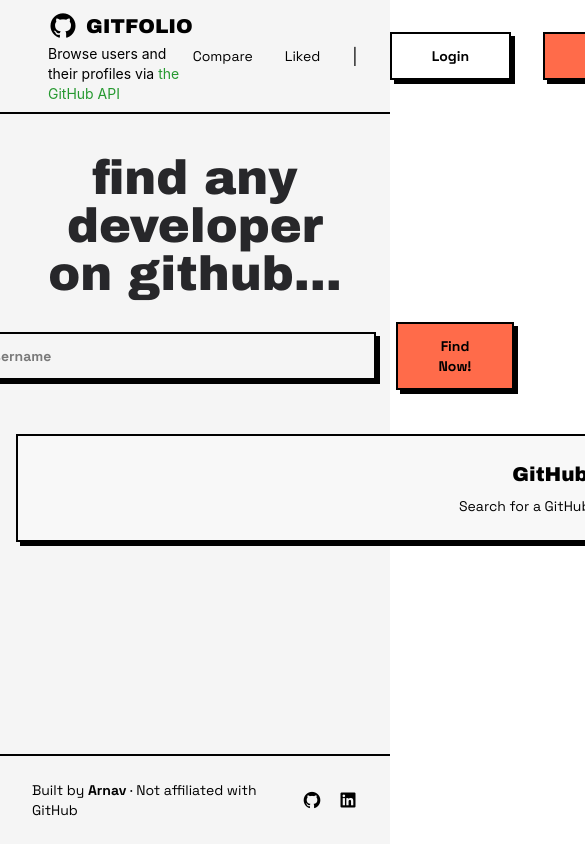
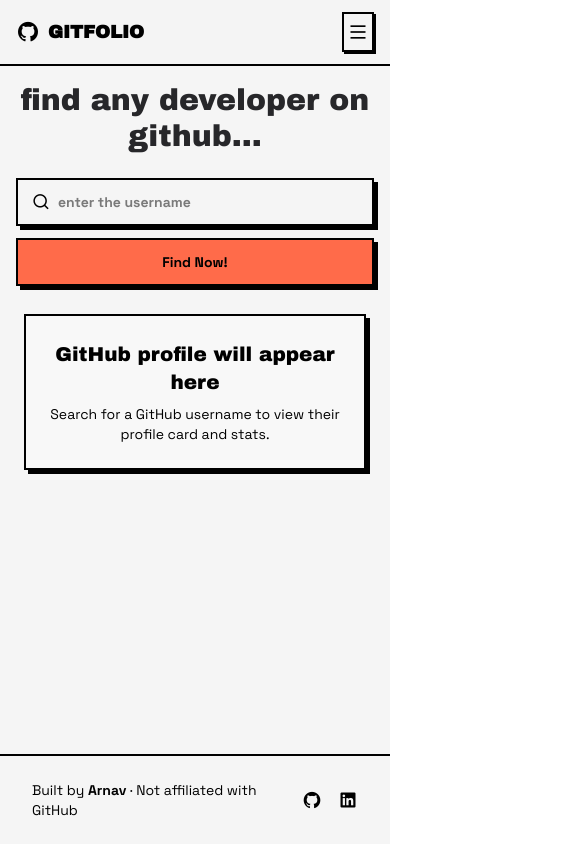
Before and after one commit to Arnuuucpp/gitfolio, a React (Vite) app: page / in a window 390 px wide. Shown: the top 844 px of the page, 585 px wide, since content can reach past the window. Built offline with nearby package versions, Linux system fonts and the light colour scheme.

Commit message:
style: improve layout and responsiveness of components in Card, Heatmap, Navbar, and Home

```diff
--- a/src/Components/Card.jsx
+++ b/src/Components/Card.jsx
@@ -7,9 +7,11 @@
 const Card = (props) => {
   if (!props.UserData || !props.repo) {
     return (
-      <div className="w-332 ml-4">
+      <div className="md:w-332 w-fit m-2 md:ml-4">
         <div className="border-2 border-black bg-[#f8f8f8] shadow-[4px_4px_0px_0px_rgba(0,0,0,1)] p-6 text-center flex flex-col items-center justify-center">
-          <h2 className="font-archivo text-xl text-black">GitHub profile will appear here</h2>
+          <h2 className="font-archivo text-xl text-black">
+            GitHub profile will appear here
+          </h2>
           <p className="font-grotesk text-sm mt-2 text-black">
             Search for a GitHub username to view their profile card and stats.
           </p>
@@ -23,21 +25,29 @@
   const navigate = useNavigate();
 
   return (
-    <div>
-      <div className="flex flex-col gap-2 mb-3 ml-4">
+    <div className="p-2 md:p-0">
+      <div className="flex flex-col gap-4 mb-3 md:ml-4 max-w-2xl">
         <h1 className="font-archivo text-2xl ">User Info</h1>
-        <div className="font-grotesk text-sm w-fit h-fit bg-[#F5C518] border-2 border-black shadow-[4px_4px_0px_0px_rgba(0,0,0,1)] px-2 py-2 text-black font-semibold focus:outline-none cursor-cell relative flex gap-2 items-center">
+
+        <div className="font-grotesk text-sm w-full md:w-fit h-fit bg-[#F5C518] border-2 border-black shadow-[4px_4px_0px_0px_rgba(0,0,0,1)] px-4 py-4 text-black font-semibold focus:outline-none cursor-cell relative flex flex-col md:flex-row gap-4 items-center md:items-start">
           <img
             src={props.UserData.avatar_url}
             alt="rendering"
-            className="w-67.5 h-62.5 border-2 border-zinc-90 object-cover object-center"
+            className="w-32 h-32 md:w-40 md:h-40 border-2 border-black object-cover object-center shrink-0"
           />
 
-          <div className="flex flex-col mt-1">
+          <div className="flex flex-col mt-1 w-full text-center md:text-left">
             <h1 className="text-2xl">{props.UserData.name}</h1>
-            <div className="absolute right-3 flex gap-4 justify-around top-11 text-2xl font-extralight">
+
+            <span>
+              <p className="font-light font-grotesk mb-2">
+                @{props.UserData.login}
+              </p>
+            </span>
+
+            <div className="flex gap-4 justify-center md:justify-start items-center text-2xl font-extralight mb-4">
               <i
-                className="ri-twitter-x-line"
+                className="ri-twitter-x-line cursor-pointer"
                 onClick={() => {
                   window.open(
                     `https://x.com/${props.UserData.twitter_username}`,
@@ -47,7 +57,7 @@
                 }}
               ></i>
               <i
-                className="ri-user-5-fill"
+                className="ri-user-5-fill cursor-pointer"
                 onClick={() => {
                   window.open(
                     `https://${props.UserData.blog}`,
@@ -56,19 +66,14 @@
                   );
                 }}
               ></i>
+              <div className="scale-95 ml-2">
+                <Checkbox />
+              </div>
             </div>
-            <div className="absolute right-3  top-3 scale-95">
-              <Checkbox />
-            </div>
-            <div className="absolute right-14 top-2 border-none"></div>
-            <span>
-              <p className="font-light font-grotesk mb-2">
-                @{props.UserData.login}
-              </p>
-            </span>
-            <div className="flex gap-2 justify-around items-center">
+
+            <div className="flex gap-2 justify-center md:justify-between items-center w-full">
               <div
-                className="font-grotesk text-sm w-fit bg-[#FF6B4A] border-2 border-black px-3 py-3 text-white font-bold focus:outline-none cursor-pointer hover:scale-95 hover:shadow-lg transition-all"
+                className="font-grotesk flex-1 text-sm bg-[#FF6B4A] border-2 border-black px-2 py-3 text-white font-bold focus:outline-none cursor-pointer hover:scale-95 hover:shadow-lg transition-all"
                 onClick={() => {
                   window.open(
                     `https://github.com/${Username}?tab=followers`,
@@ -78,13 +83,13 @@
                 }}
               >
                 {props.UserData.followers}
-                <span className="font-semibold text-s text-black flex flex-col font-grotesk">
+                <span className="font-semibold text-xs md:text-sm text-black flex flex-col font-grotesk">
                   Followers{" "}
                 </span>
               </div>
 
               <div
-                className="font-grotesk text-sm  bg-[#FF6B4A] border-2 border-black px-3 py-3 text-white font-bold focus:outline-none cursor-pointer hover:scale-95 hover:shadow-lg transition-all"
+                className="font-grotesk flex-1 text-sm bg-[#FF6B4A] border-2 border-black px-2 py-3 text-white font-bold focus:outline-none cursor-pointer hover:scale-95 hover:shadow-lg transition-all"
                 onClick={() => {
                   window.open(
                     `https://github.com/${Username}?tab=following`,
@@ -94,13 +99,13 @@
                 }}
               >
                 {props.UserData.following}
-                <span className="font-semibold text-s text-black flex flex-col font-grotesk">
+                <span className="font-semibold text-xs md:text-sm text-black flex flex-col font-grotesk">
                   Following{" "}
                 </span>
               </div>
 
               <div
-                className="font-grotesk text-sm bg-[#FF6B4A] border-2 border-black px-3 py-3 text-white font-bold focus:outline-none cursor-pointer hover:scale-95 hover:shadow-lg transition-all"
+                className="font-grotesk flex-1 text-sm bg-[#FF6B4A] border-2 border-black px-2 py-3 text-white font-bold focus:outline-none cursor-pointer hover:scale-95 hover:shadow-lg transition-all"
                 onClick={() => {
                   window.open(
                     `https://github.com/${Username}?tab=repositories`,
@@ -110,17 +115,19 @@
                 }}
               >
                 {props.UserData.public_repos}
-                <span className="font-semibold text-s text-black flex flex-col font-grotesk">
+                <span className="font-semibold text-xs md:text-sm text-black flex flex-col font-grotesk">
                   Repository{" "}
                 </span>
               </div>
             </div>
-            <div className="w-full font-grotesk font-light mt-2 min-h-10 border-2 border-black rounded-2xl bg-orange-200 p-2 text-center">
+
+            <div className="w-full font-grotesk font-light mt-4 min-h-10 border-2 border-black rounded-2xl bg-orange-200 p-2 text-center text-sm">
               {props.UserData.bio}
             </div>
-            <div className="flex gap-2 justify-around mt-2">
+
+            <div className="flex flex-col md:flex-row gap-2 mt-4 w-full">
               <button
-                className="font-grotesk text-sm w-full bg-transparent border-2 border-black shadow-[4px_4px_0px_0px_rgba(0,0,0,1)] px-10 py-3 text-black font-semibold focus:outline-none cursor-pointer active:scale-95 whitespace-nowrap hover:bg-[#f4f4f441]"
+                className="font-grotesk text-sm w-full bg-transparent border-2 border-black shadow-[4px_4px_0px_0px_rgba(0,0,0,1)] px-4 py-3 text-black font-semibold focus:outline-none cursor-pointer active:scale-95 hover:bg-[#f4f4f441] flex items-center justify-center gap-2"
                 onClick={() => {
                   window.open(
                     `https://github.com/${Username}`,
@@ -134,7 +141,7 @@
               </button>
 
               <button
-                className="font-grotesk text-sm w-full bg-[#8fbdf8] border-2 border-black shadow-[4px_4px_0px_0px_rgba(0,0,0,1)] px-10 py-3 text-black font-semibold focus:outline-none cursor-pointer active:scale-95 whitespace-nowrap"
+                className="font-grotesk text-sm w-full bg-[#8fbdf8] border-2 border-black shadow-[4px_4px_0px_0px_rgba(0,0,0,1)] px-4 py-3 text-black font-semibold focus:outline-none cursor-pointer active:scale-95"
                 onClick={() => {
                   navigate(`/${Username}/repos`);
                 }}
@@ -144,8 +151,9 @@
             </div>
           </div>
         </div>
+
         <button
-          className="font-grotesk text-sm w-full rounded bg-[#41a062] hover:bg-[#69b684] hover:text-black border-2 border-black shadow-[4px_4px_0px_0px_rgba(0,0,0,1)] px-10 py-3 text-white font-semibold focus:outline-none cursor-pointer active:scale-95 transition-all"
+          className="font-grotesk text-sm w-full rounded bg-[#41a062] hover:bg-[#69b684] hover:text-black border-2 border-black shadow-[4px_4px_0px_0px_rgba(0,0,0,1)] py-3 text-white font-semibold focus:outline-none cursor-pointer active:scale-95 transition-all flex items-center justify-center gap-2"
           onClick={async () => {
             const profileUrl = `https://github.com/${Username}`;
 
@@ -189,8 +197,10 @@
           console.log(chartData);
 
           return (
-            <div className="bg-white w-full h-72 border-2 border-black shadow-[4px_4px_0px_0px_rgba(0,0,0,1)] p-2 rounded-2xl">
-              <h3 className="font-archivo text-lg mb-2 ml-2 text-black text-center">Top Languages</h3>
+            <div className="bg-white w-full h-72 border-2 border-black shadow-[4px_4px_0px_0px_rgba(0,0,0,1)] p-2 rounded-2xl mt-2">
+              <h3 className="font-archivo text-lg mb-2 ml-2 text-black text-center">
+                Top Languages
+              </h3>
               <ResponsiveContainer width="100%" height="80%">
                 <BarChart data={chartData} layout="vertical">
                   <XAxis type="number" hide />
--- a/src/Components/Navbar.jsx
+++ b/src/Components/Navbar.jsx
@@ -1,49 +1,98 @@
-import React from "react";
+import React, { useState } from "react";
 import { Link } from "react-router-dom";
 
 const Navbar = () => {
+  const [isOpen, setIsOpen] = useState(false);
+
   return (
-    <nav className="flex items-center justify-between px-12 py-2 border-b-2 border-black">
-      <div className="flex flex-col">
-        <div className="flex items-center gap-2">
-          <i className="ri-github-fill text-3xl text-black hover:scale-110 cursor-pointer"></i>
-          <span
-            className="font-archivo text-xl text-black cursor-pointer"
-          >
+    <nav className="w-full bg-[#f4f4f4] border-b-2 border-black relative z-50">
+      {/* Main Header Row */}
+      <div className="flex items-center justify-between px-4 py-3 md:px-12 md:py-3">
+
+        {/* Brand Section */}
+        <div className="flex items-center gap-2 z-50">
+          <i className="ri-github-fill text-2xl md:text-3xl text-black hover:scale-110 cursor-pointer"></i>
+          <span className="font-archivo text-lg md:text-xl text-black font-bold cursor-pointer">
             <Link to="/">GITFOLIO</Link>
           </span>
         </div>
-        <p className="text-black font-sans text-sm font-normal">
+
+        {/* Desktop Menu (Hidden on Mobile) */}
+        <div className="hidden md:flex items-center gap-8">
+          <div className="flex flex-col items-start">
+             <p className="text-black font-sans text-xs font-normal">
+              Browse users via{" "}
+              <a href="https://developer.github.com/v3/" target="_blank" rel="noopener noreferrer" className="text-[#269930] hover:underline">
+                GitHub API
+              </a>
+            </p>
+          </div>
+          <div className="flex items-center gap-6">
+            <Link to="/compare" className="font-grotesk text-sm hover:font-bold">Compare</Link>
+            <Link to="/liked" className="font-grotesk text-sm hover:font-bold">Liked</Link>
+            <span className="text-black">|</span>
+            <button className="font-grotesk text-sm bg-transparent border-2 border-black shadow-[4px_4px_0px_0px_rgba(0,0,0,1)] px-6 py-2 hover:translate-x-0.5 hover:translate-y-0.5 hover:shadow-none transition-all">
+              Login
+            </button>
+            <button className="font-grotesk text-sm bg-[#FF6B4A] border-2 border-black shadow-[4px_4px_0px_0px_rgba(0,0,0,1)] px-6 py-2 hover:translate-x-0.5 hover:translate-y-0.5 hover:shadow-none transition-all">
+              Signup
+            </button>
+          </div>
+        </div>
+
+        {/* Mobile Hamburger Button */}
+        <button
+          className="md:hidden p-1 border-2 border-black shadow-[2px_2px_0px_0px_rgba(0,0,0,1)] bg-[#f4f4f4] active:scale-95 transition-transform"
+          onClick={() => setIsOpen(!isOpen)}
+          aria-label="Toggle menu"
+        >
+          {isOpen ? (
+            <i className="ri-close-line text-xl"></i>
+          ) : (
+            <i className="ri-menu-line text-xl"></i>
+          )}
+        </button>
+      </div>
+
+      {/* Mobile Dropdown Menu */}
+      {isOpen && (
+        <div className="md:hidden absolute top-full left-0 w-full bg-[#f4f4f4f5] border-b-2 border-black px-4 py-6 flex flex-col gap-4 shadow-[0px_10px_0px_0px_rgba(0,0,0,0.1)] animate-in slide-in-from-top-2">
+
+          {/* Subtitle moved inside menu for mobile */}
+          <p className="text-black font-sans text-xs font-normal pb-2 border-b border-gray-200">
             Browse users and their profiles via{" "}
-          <a
-            target="_blank"
-            rel="noopener noreferrer"
-
-            href="https://developer.github.com/v3/"
-            className="text-[#269930] no-underline hover:underline transition-colors duration-200"
-          >
+            <a href="https://developer.github.com/v3/" target="_blank" rel="noopener noreferrer" className="text-[#269930] font-bold hover:underline">
               the GitHub API
             </a>
           </p>
-      </div>
 
-      <div className="flex items-center gap-8">
-        <span className="font-grotesk text-sm text-black cursor-pointer whitespace-nowrap hover:font-bold">
-          <Link to="/compare">Compare</Link>
-        </span>
-        <span className="font-grotesk text-sm text-black cursor-pointer hover:font-bold">
-          <Link to="/liked">Liked</Link>
-        </span>
-        <span className="text-black">|</span>
+          <div className="flex flex-col gap-4">
+            <Link
+              to="/compare"
+              className="font-grotesk text-lg font-medium hover:font-bold pl-2 border-l-4 border-transparent hover:border-black transition-all"
+              onClick={() => setIsOpen(false)}
+            >
+              Compare
+            </Link>
+            <Link
+              to="/liked"
+              className="font-grotesk text-lg font-medium hover:font-bold pl-2 border-l-4 border-transparent hover:border-black transition-all"
+              onClick={() => setIsOpen(false)}
+            >
+              Liked
+            </Link>
 
-        <button className="font-grotesk text-sm w-full bg-transparent border-2 border-black shadow-[4px_4px_0px_0px_rgba(0,0,0,1)] px-10 py-3 text-black font-semibold focus:outline-none cursor-pointer active:scale-95">
+            <div className="h-px bg-black my-2"></div>
+
+            <button className="w-full font-grotesk text-base bg-transparent border-2 border-black shadow-[4px_4px_0px_0px_rgba(0,0,0,1)] py-3 font-semibold active:scale-95 transition-transform">
               Login
             </button>
-
-        <button className="font-grotesk text-sm w-full bg-[#FF6B4A] border-2 border-black shadow-[4px_4px_0px_0px_rgba(0,0,0,1)] px-10 py-3 text-black font-semibold focus:outline-none cursor-pointer active:scale-95">
+            <button className="w-full font-grotesk text-base bg-[#FF6B4A] border-2 border-black shadow-[4px_4px_0px_0px_rgba(0,0,0,1)] py-3 font-semibold active:scale-95 transition-transform">
               Signup
             </button>
           </div>
+        </div>
+      )}
     </nav>
   );
 };
--- a/src/pages/Home.jsx
+++ b/src/pages/Home.jsx
@@ -57,7 +57,6 @@
         JSON.stringify(newArr.slice(0, 5)),
       );
       setrecentSearches(newArr.slice(0, 5));
-      // console.log(newArr);
     } catch (error) {
       setAlert({
         show: true,
@@ -74,24 +73,23 @@
 
   return (
     <div className="flex flex-col">
-      <div className="p-10 flex flex-col items-center justify-center">
-        <h1 className="font-archivo text-5xl text-center text-zinc-800">
+      <div className="p-4 md:p-10 flex flex-col items-center justify-center">
+        <h1 className="font-archivo text-3xl md:text-5xl text-center text-zinc-800">
           find any developer on github...
         </h1>
-        <div className="flex items-center justify-center gap-5 mt-6 mb-1">
-          <div className="relative">
+        <div className="flex flex-col md:flex-row items-center justify-center gap-3 md:gap-5 mt-6 mb-1 w-full max-w-md md:max-w-none">
+          <div className="relative w-full md:w-auto">
             <i className="ri-search-line absolute left-4 top-1/2 -translate-y-1/2 text-black text-lg"></i>
             <input
               type="text"
               placeholder="enter the username"
-              className="font-grotesk text-sm w-125 bg-transparent border-2 border-black shadow-[4px_4px_0px_0px_rgba(0,0,0,1)] px-10 py-3 text-black font-semibold focus:outline-none cursor-text"
+              className="font-grotesk text-sm w-full md:w-125 bg-transparent border-2 border-black shadow-[4px_4px_0px_0px_rgba(0,0,0,1)] px-10 py-3 text-black font-semibold focus:outline-none cursor-text"
               value={Username}
               onChange={(e) => {
-                // console.log(e.target.value)
                 setUsername(e.target.value);
               }}
               onFocus={() => setshowHistory(true)}
-              onBlur={()=>{setshowHistory(false)}}
+              onBlur={() => setshowHistory(false)}
             />
             {showHistory && recentSearches.length > 0 && (
               <ul className="font-grotesk text-sm bg-[#c0c492e7] border-2 border-black shadow-[4px_4px_0px_0px_rgba(0,0,0,1)] px-10 py-3 text-black font-semibold focus:outline-none mt-2 absolute w-full z-50">
@@ -111,7 +109,7 @@
             )}
           </div>
           <button
-            className="font-grotesk text-sm w-fit bg-[#FF6B4A] border-2 border-black shadow-[4px_4px_0px_0px_rgba(0,0,0,1)] px-10 py-3 text-black font-semibold focus:outline-none cursor-pointer active:scale-95"
+            className="font-grotesk text-sm w-full md:w-fit bg-[#FF6B4A] border-2 border-black shadow-[4px_4px_0px_0px_rgba(0,0,0,1)] px-10 py-3 text-black font-semibold focus:outline-none cursor-pointer active:scale-95"
             onClick={getData}
           >
             Find Now!
@@ -120,7 +118,7 @@
       </div>
 
       {/* hero section */}
-      <div className="grid grid-cols-[660px_1fr] gap-3 bg-[#f5f5f5]">
+      <div className="grid grid-cols-1 md:grid-cols-[660px_1fr] gap-3 bg-[#f5f5f5] px-4 md:px-0">
         <Card UserData={UserData} repo={repo} />
 
         <div className="flex flex-col gap-2">
@@ -129,7 +127,6 @@
         </div>
       </div>
 
-      {/* ✅ Adding ALERT COMPONENT HERE */}
       {alert.show && (
         <Alert
           message={alert.message}
```
Also changed, not shown: src/Components/Heatmap.jsx (+16 -9 lines). Lines whose indentation alone changed are shown as unchanged.
